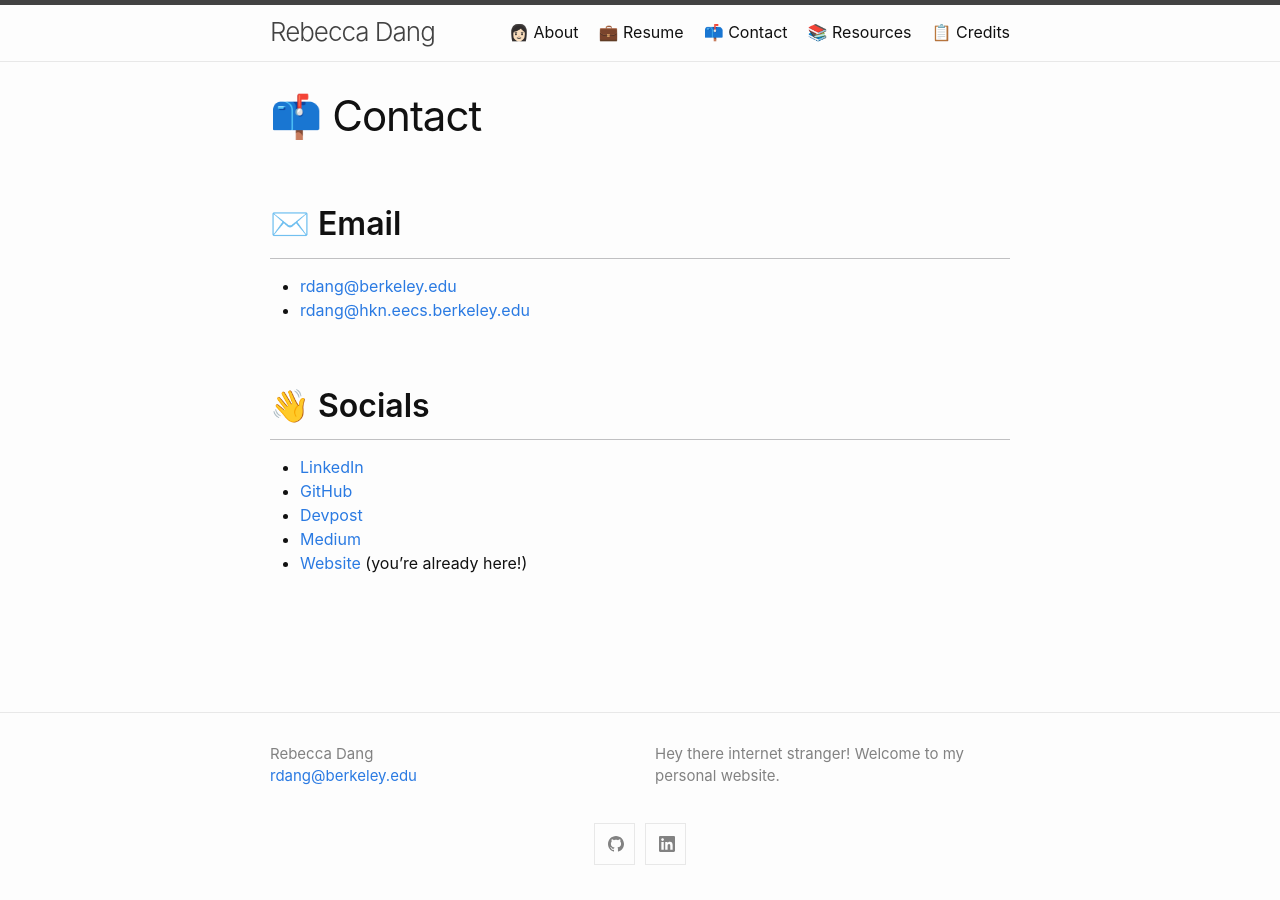
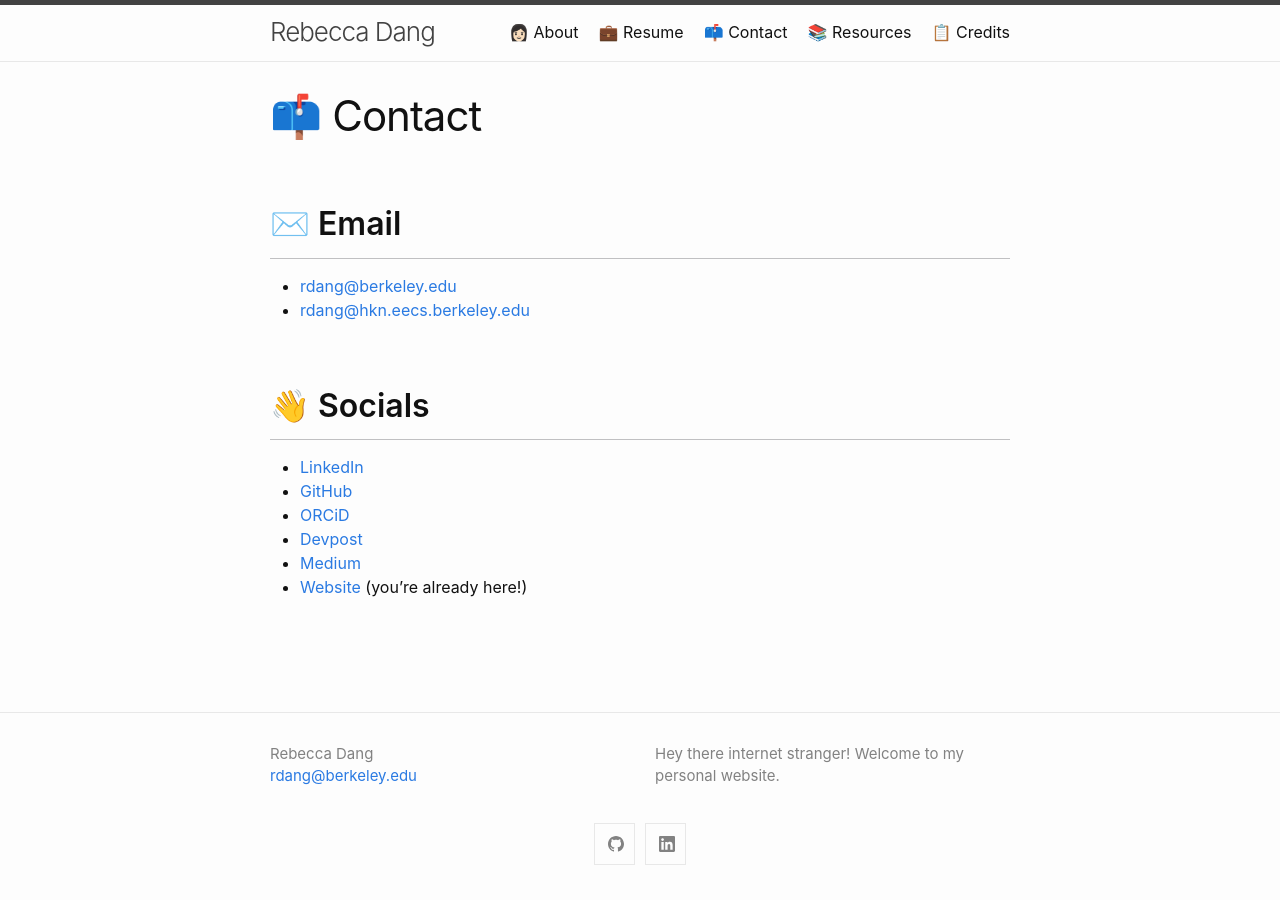
Before and after one commit to phrdang/phrdang.github.io, a Jekyll site: the page built from contact.md, in a window 1280 px wide. Built offline with Jekyll 4.4.1, drawn with Linux system fonts in a browser that asks for light colours.

Commit message:
Add ORCiD to contact page

```diff
--- a/contact.md
+++ b/contact.md
@@ -13,6 +13,7 @@ permalink: /contact/
 
 - [LinkedIn](https://linkedin.com/in/dang-rebecca)
 - [GitHub](https://github.com/phrdang)
+- [ORCiD](https://orcid.org/0009-0006-3631-8098)
 - [Devpost](https://devpost.com/phrdang)
 - [Medium](https://rebeccadang.medium.com/)
 - [Website](https://phrdang.github.io) (you're already here!)
```
